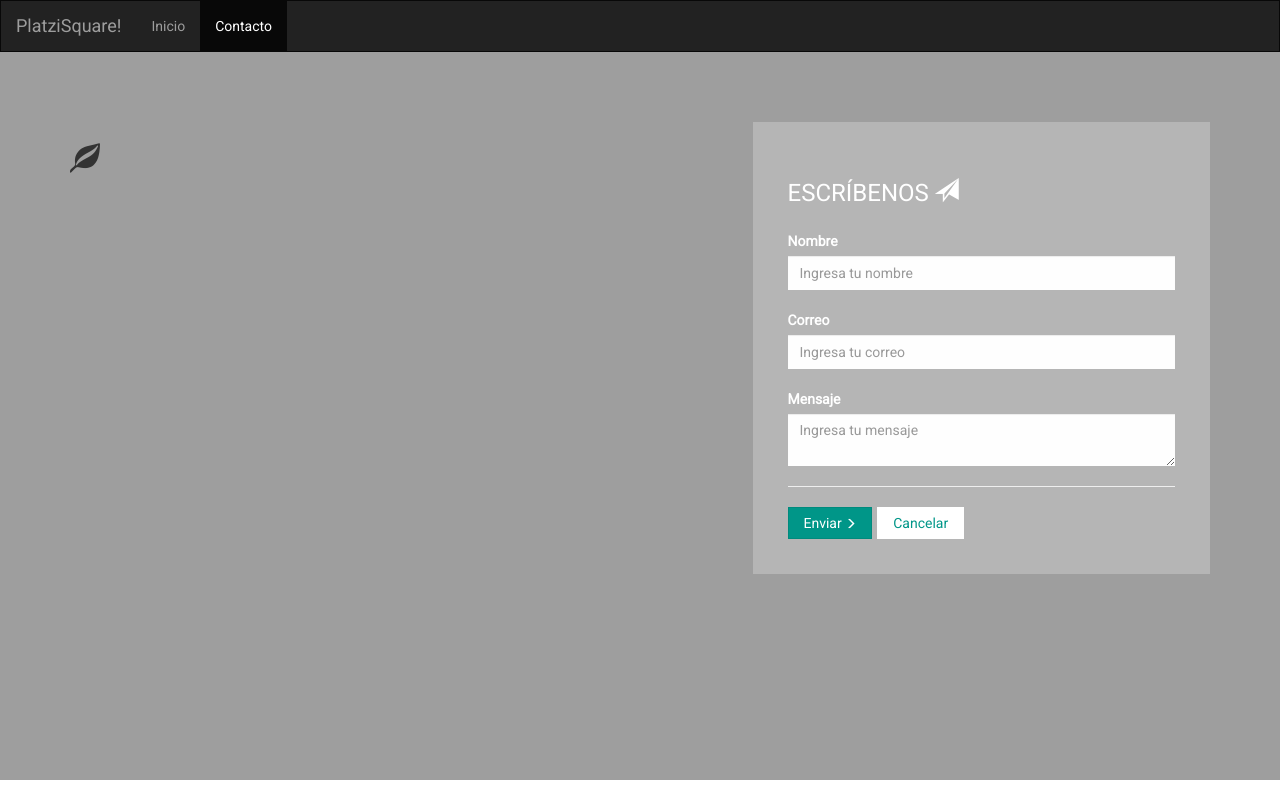
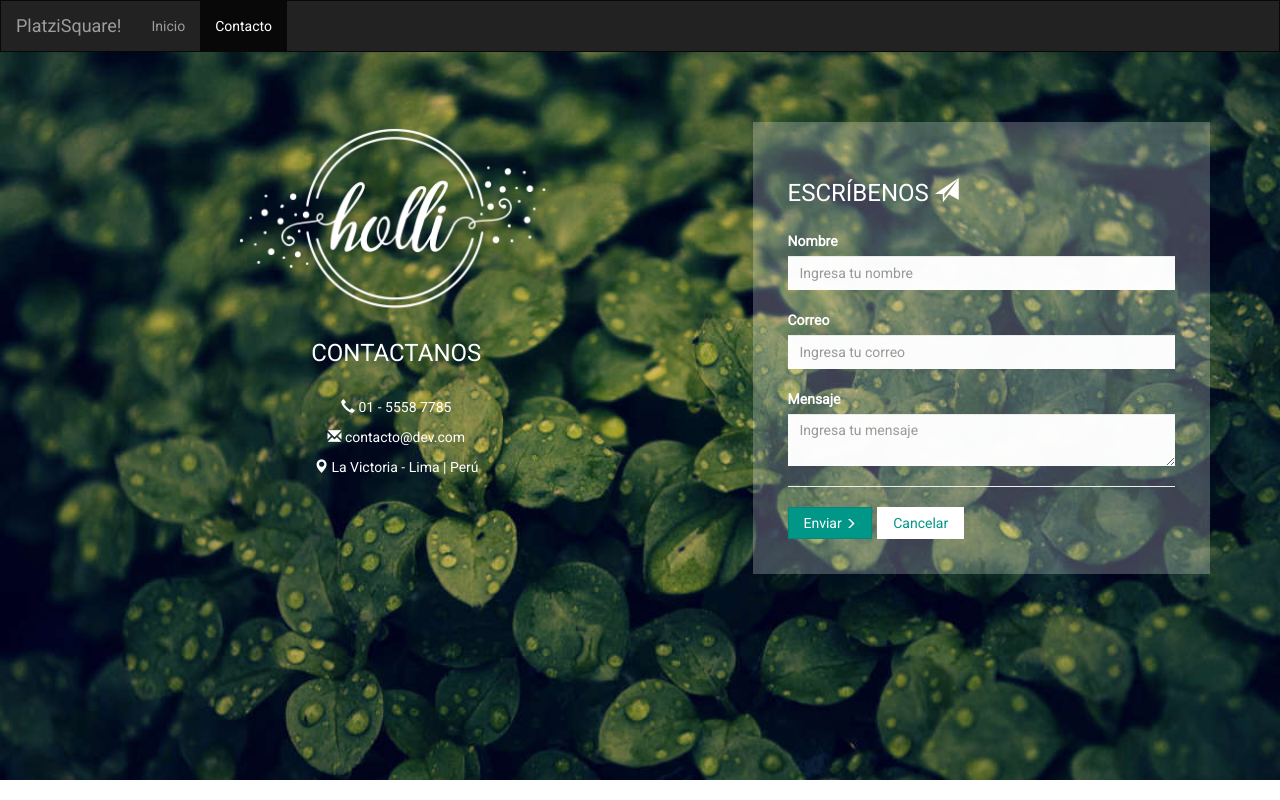
Before and after one commit to gabrielajavier/angualr4_, an Angular app: page /contacto in a window 1280 px wide. Built offline with nearby package versions, Linux system fonts and the light colour scheme; what @agm/core would draw is missing.

Commit message:
terminando de poner estilos en la vista contacto

```diff
--- a/src/app/contacto/contacto.component.css
+++ b/src/app/contacto/contacto.component.css
@@ -1,5 +1,5 @@
 .wrap_contacto{
-	background-image: url(http://127.0.0.1:4200/bg_02.96a51626561ead097279.jpg);
+	background-image: url(../../assets/bg_02.jpg);
 	background-position: 50% 50%;
 	background-size: cover;
 	height: 91vh;
@@ -34,8 +34,18 @@
 	font-size: 11px;
 }
 .form-control{
+	background-color: rgba(255, 255, 255, 0.98);
 	border: 0px;
-    background-color: rgba(255, 255, 255, 0.98);
 	border-bottom: 0px solid #ffffff;
 	border-radius: 0px;
 }
+.img_logo{
+	margin: 0 auto;
+	width: 50%;
+}
+.img_logo img{
+	width: 100%;
+}
+.color_white{
+	color: #fff;
+}
--- a/src/app/contacto/contacto.component.html
+++ b/src/app/contacto/contacto.component.html
@@ -3,7 +3,13 @@
 		<div class="row">
 			<div class="col-md-7">
 				<div class="dev_servicio">
-					<h2><span class="glyphicon glyphicon-leaf" aria-hidden="true"></span></h2>
+					<div class="img_logo"><img src="../../assets/logo.png"></div>
+				</div>
+				<div class="color_white text-center">
+					<h3>CONTACTANOS</h3><br>
+					<p><span class="glyphicon glyphicon-earphone" aria-hidden="true"></span> 01 - 5558 7785 </p>
+					<p><span class="glyphicon glyphicon-envelope" aria-hidden="true"></span> contacto@dev.com</p>
+					<p><span class="glyphicon glyphicon-map-marker" aria-hidden="true"></span> La Victoria - Lima | Perú </p>
 				</div>
 			</div>
 			<div class="col-md-5">
--- a/src/app/detalle/detalle.component.html
+++ b/src/app/detalle/detalle.component.html
@@ -4,7 +4,7 @@
 <div class="container">
 	<h1>{{lugar.nombre}}</h1>
 	<hr>
-	<small>{{lugar.distancia}}</small>
+	<small>{{lugar.distancia}} Km</small>
 	<br>
 	<div class="well">
 		<p>{{lugar.description}}</p>
--- a/src/index.html
+++ b/src/index.html
@@ -7,7 +7,7 @@
 
   <meta name="viewport" content="width=device-width, initial-scale=1">
   <link rel="icon" type="image/x-icon" href="favicon.ico">
-  <link href="https://fonts.googleapis.com/css?family=Roboto" rel="stylesheet">
+	<link href="https://fonts.googleapis.com/css?family=Roboto" rel="stylesheet">
 
 </head>
 <body>
```
Also changed, not shown: Screenshot_1.jpg (added), src/assets/logo.png (added). Lines whose indentation alone changed are shown as unchanged.
